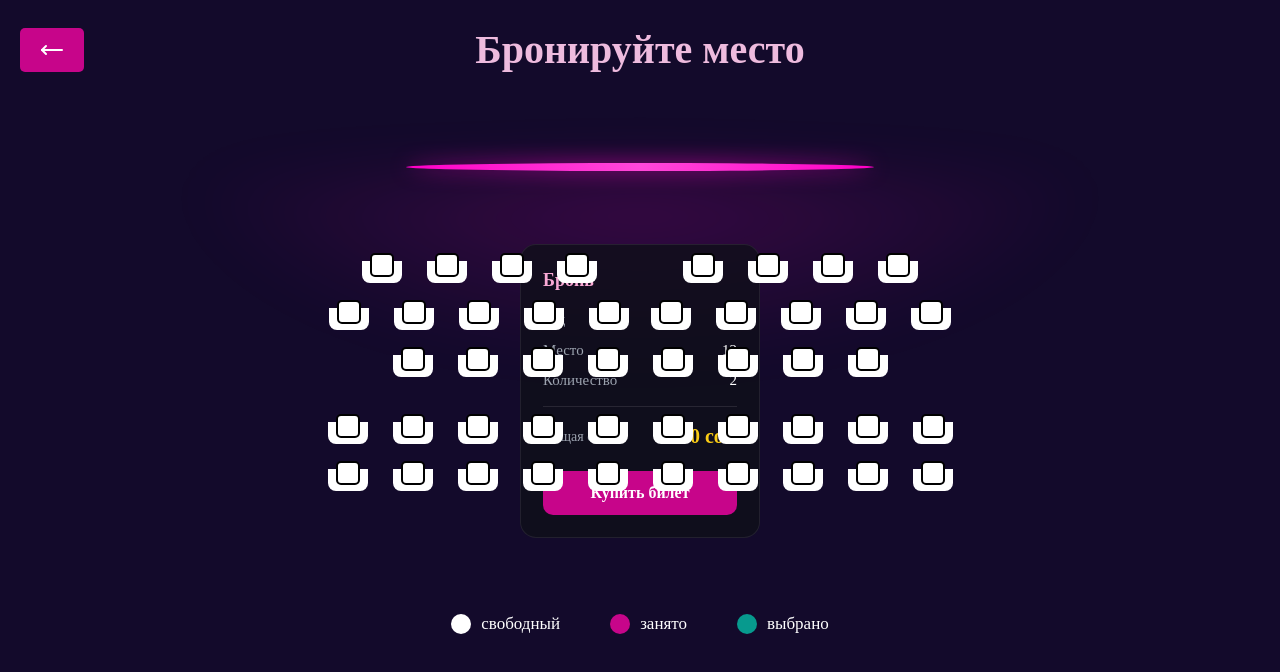
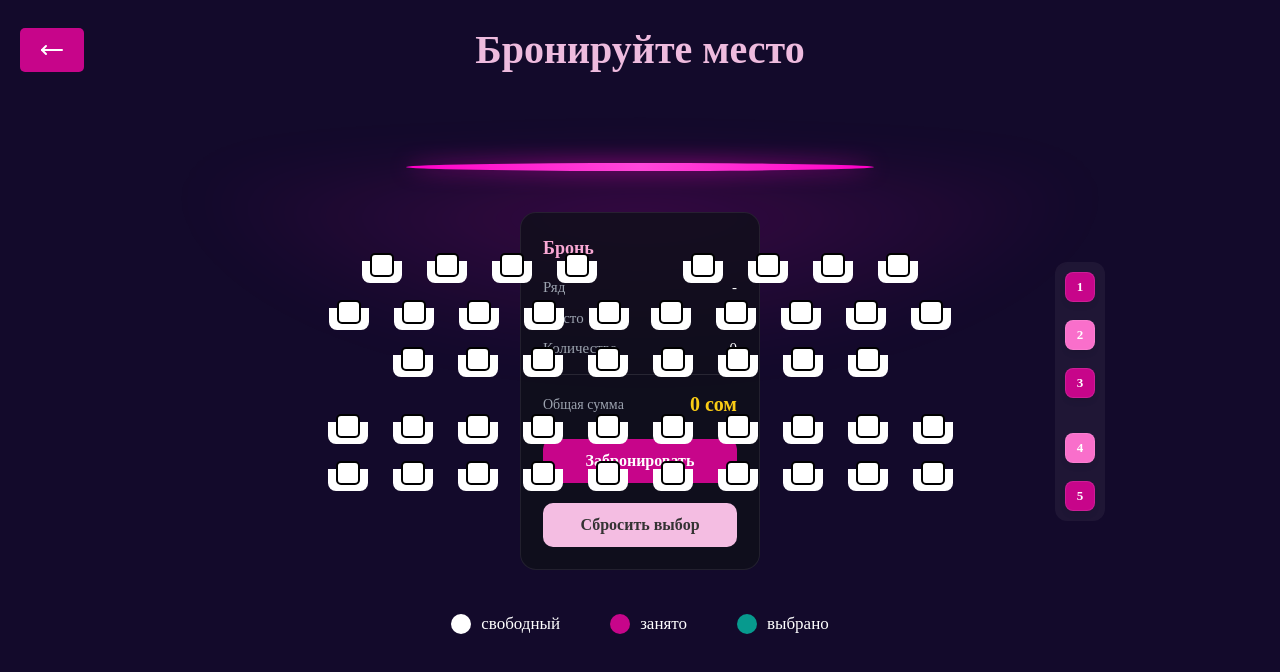
Before and after one commit to ArzubekDev/booking, a Next.js app: page / in a window 1280 px wide. Shown: the top 672 px of the page. Built offline with nearby package versions, Linux system fonts and the light colour scheme.

Commit message:
styles: Cinema

```diff
--- a/src/app/globals.css
+++ b/src/app/globals.css
@@ -3,6 +3,10 @@
 @import "shadcn/tailwind.css";
 
 @custom-variant dark (&:is(.dark *));
+
+ html, body {
+  -webkit-tap-highlight-color: transparent;
+}
 
 @theme inline {
   --color-background: var(--background);
--- a/src/components/pages/Cinema.tsx
+++ b/src/components/pages/Cinema.tsx
@@ -7,7 +7,7 @@ const Cinema = () => {
 
   return (
     <section className={scss.cinema}>
-      <div className={scss.header}>
+      <article className={scss.header}>
         <button className={scss.backButton}>
           <MoveLeft/>
         </button>
@@ -15,7 +15,7 @@ const Cinema = () => {
         <button className={scss.calendarButton}>
           <CalendarDays />
         </button>
-      </div>
+      </article>
 <div className={scss.container}>
 <div className={scss.main}>
     <div className={scss.screen}/>
--- a/src/components/styles/Seat.module.scss
+++ b/src/components/styles/Seat.module.scss
@@ -54,7 +54,7 @@ position: relative;
   }
 }
 
-.button {
+.book_button {
   margin-top: 6px;
   padding: 10px;
   border: none;
@@ -68,9 +68,21 @@ position: relative;
     background: #a0046e;
   }
 }
-
+.reset_button {
+  margin-top: 6px;
+  padding: 10px;
+  border: none;
+  border-radius: 10px;
+  background: #f4bde2;
+  color: rgb(52, 51, 51);
+  font-weight: 600;
+  cursor: pointer;
+  transition: 0.2s;
+  &:hover {
+    background: #adadad;
+  }
+ }
 }
-
   .seats {
   display: flex;
   flex-direction: column;
@@ -269,4 +281,60 @@ span {
 
 }
 
+.numbers {
+  position: absolute;
+  top: 5;
+  right: 120px;
+  display: flex;
+  flex-direction: column;
+  gap: 18px;
+  padding: 10px;
+  background: rgba(255, 255, 255, 0.05);
+  border-radius: 12px;
+
+  .numberItem {
+    position: relative;
+    display: flex;
+    justify-content: center;
+    align-items: center;
+    width: 30px;
+    height: 30px;
+    font-size: 13px;
+    font-weight: 600;
+    color: #ffffff;
+    border-radius: 8px;
+    cursor: default;
+    border: 1px solid rgba(255, 255, 255, 0.1);
+    background-color: #c7058a;
+    box-shadow: 0 4px 6px -1px rgba(0, 0, 0, 0.1);
+span {
+  position: absolute;
+  left: -50%;
+      display: inline-block;
+      visibility: hidden;
+      opacity: 0;
+      transition: all 0.2s ease;
+      transform: translateX(-5px);
+      width: 12px;
+      height: 12px;
+      background-color: #3b82f6;
+      clip-path: polygon(0% 0%, 100% 50%, 0% 100%);
+    }
+    &:nth-child(2n) {
+      background-color: #f96fcb;
+    }
+    &:nth-child(4) {
+      margin-top: 17px;
+    }
+    &.activeRow {
+      background-color: #facc15 !important; // Түсүн өзгөртүп койсоңуз болот
+      span {
+        visibility: visible;
+        opacity: 1;
+        transform: translateX(0);
+      }
+    }
+
+  }
 }
+}
--- a/src/components/ui/Seat.tsx
+++ b/src/components/ui/Seat.tsx
@@ -7,6 +7,19 @@ import SeatLogo from './SeatLogo';
 
 const Seat = () => {
   const { left, right, center, back, toggleSeat } = useSeats();
+
+  const [activeRow, setActiveRow] = useState<number | null>(null);
+  const allSeats = [...left, ...right, ...center, ...back];
+  const selectedSeats = allSeats.filter(seat => seat.status === 'выбрано');
+  const totalAmount = selectedSeats.reduce((sum, seat) => sum + seat.price, 0);
+  const totalCount = selectedSeats.length;
+  const rows = Array.from(new Set(selectedSeats.map(s => s.row))).join(', ');
+  const seatNumbers = selectedSeats.map(s => s.number).join(', ');
+
+  const handleReset = () => {
+    sessionStorage.clear();
+    window.location.reload();
+  };
 
   return (
     <div className={scss.container}>
@@ -18,34 +31,47 @@ const Seat = () => {
   <div className={scss.content}>
     <div className={scss.item}>
       <span className={scss.label}>Ряд</span>
-      <span className={scss.value}>5</span>
+      <span className={scss.value}>{rows || '-'}</span>
     </div>
 
     <div className={scss.item}>
       <span className={scss.label}>Место</span>
-      <span className={scss.value}>12</span>
+      <span className={scss.value}>{seatNumbers || '-'}</span>
     </div>
 
     <div className={scss.item}>
       <span className={scss.label}>Количество</span>
-      <span className={scss.value}>2</span>
+      <span className={scss.value}>{totalCount}</span>
     </div>
   </div>
+
   <div className={scss.line}></div>
+
   <div className={scss.total}>
     <span>Общая сумма</span>
-    <strong>600 сом</strong>
+    <strong>{totalAmount} сом</strong>
   </div>
 
-  <button className={scss.button}>
-    Купить билет
+  <button className={scss.book_button} disabled={totalCount === 0}>
+    Забронировать
+  </button>
+
+  <button className={scss.reset_button} onClick={handleReset}>
+    Сбросить выбор
   </button>
 </div>
      <div className={scss.seats}>
        <div className={scss.front}>
         <div className={scss.left}>
          {left.map((seat) => (
-          <button  disabled={seat.status === 'занято'} key={seat.id} className={scss.seatLeftItem} onClick={() => toggleSeat(seat.id)}>
+          <button
+          className={scss.seatLeftItem}
+          key={seat.id}
+    disabled={seat.status === 'занято'}
+    onClick={() => toggleSeat(seat.id)}
+    onMouseEnter={() => setActiveRow(seat.row)}
+    onMouseLeave={() => setActiveRow(null)}
+          >
             <SeatLogo status={seat.status} />
             <p className={scss.info}>ряд: <span>{seat.row}</span>; номер: <span>{seat.number}</span> цена: <span>{seat.price}</span></p>
           </button>
@@ -53,7 +79,13 @@ const Seat = () => {
         </div>
         <div className={scss.right}>
          {right.map((seat) => (
-          <button  disabled={seat.status === 'занято'} key={seat.id} className={scss.seatRightItem} onClick={() => toggleSeat(seat.id)}>
+          <button className={scss.seatRightItem}
+           key={seat.id}
+    disabled={seat.status === 'занято'}
+    onClick={() => toggleSeat(seat.id)}
+    onMouseEnter={() => setActiveRow(seat.row)}
+    onMouseLeave={() => setActiveRow(null)}
+          >
             <SeatLogo status={seat.status} />
             <p className={scss.info}>ряд: <span>{seat.row}</span>; номер: <span>{seat.number}</span> цена: <span>{seat.price}</span></p>
           </button>
@@ -62,7 +94,13 @@ const Seat = () => {
       </div>
       <div className={scss.center}>
         {center.map((seat) => (
-          <button  disabled={seat.status === 'занято'} key={seat.id} className={scss.seatCenterItem} onClick={() => toggleSeat(seat.id)}>
+          <button   className={scss.seatCenterItem}
+           key={seat.id}
+    disabled={seat.status === 'занято'}
+    onClick={() => toggleSeat(seat.id)}
+    onMouseEnter={() => setActiveRow(seat.row)}
+    onMouseLeave={() => setActiveRow(null)}
+          >
             <SeatLogo status={seat.status} />
             <p className={scss.info}>ряд: <span>{seat.row}</span>; номер: <span>{seat.number}</span> цена: <span>{seat.price}</span></p>
           </button>
@@ -70,13 +108,29 @@ const Seat = () => {
       </div>
       <div className={scss.back}>
         {back.map((seat) => (
-          <button key={seat.id} className={scss.seatBackItem} onClick={() => toggleSeat(seat.id)}>
+          <button  className={scss.seatBackItem}
+           key={seat.id}
+    disabled={seat.status === 'занято'}
+    onClick={() => toggleSeat(seat.id)}
+    onMouseEnter={() => setActiveRow(seat.row)}
+    onMouseLeave={() => setActiveRow(null)}
+          >
             <SeatLogo status={seat.status} />
             <p className={scss.info}>ряд: <span>{seat.row}</span>; номер: <span>{seat.number}</span> цена: <span>{seat.price}</span></p>
           </button>
         ))}
       </div>
      </div>
+    <div className={scss.numbers}>
+  {[1, 2, 3, 4, 5].map((num) => (
+    <div
+      key={num}
+      className={`${scss.numberItem} ${activeRow === num ? scss.activeRow : ''}`}
+    >
+      <span></span>{num}
+    </div>
+  ))}
+</div>
     </div>
   )
 }
--- a/src/components/useContext.tsx
+++ b/src/components/useContext.tsx
@@ -1,5 +1,5 @@
 "use client";
-import React, { createContext, useContext, useState, ReactNode } from 'react';
+import React, { createContext, useContext, useState, ReactNode, useEffect } from 'react';
 import initialLeftSeats from "../seatfrontleft.json";
 import initialRightSeats from "../seatfrontright.json";
 import initialCenterSeats from "../seatscenter.json"
@@ -29,6 +29,25 @@ export const SeatProvider = ({ children }: { children: ReactNode }) => {
   const [right, setRight] = useState<SeatType[]>(initialRightSeats);
   const [center, setCenter] = useState<SeatType[]>(initialCenterSeats);
   const [back, setBack] = useState<SeatType[]>(initialBackSeats);
+
+  useEffect(() => {
+    const savedLeft = sessionStorage.getItem('selectedLeft');
+    const savedRight = sessionStorage.getItem('selectedRight');
+    const savedCenter = sessionStorage.getItem('selectedCenter');
+    const savedBack = sessionStorage.getItem('selectedBack');
+
+    if (savedLeft) setLeft(JSON.parse(savedLeft));
+    if (savedRight) setRight(JSON.parse(savedRight));
+    if (savedCenter) setCenter(JSON.parse(savedCenter));
+    if (savedBack) setBack(JSON.parse(savedBack));
+  }, []);
+
+  useEffect(() => {
+    sessionStorage.setItem('selectedLeft', JSON.stringify(left));
+    sessionStorage.setItem('selectedRight', JSON.stringify(right));
+    sessionStorage.setItem('selectedCenter', JSON.stringify(center));
+    sessionStorage.setItem('selectedBack', JSON.stringify(back));
+  }, [left, right, center, back]);
 
   const toggleSeat = (id: number) => {
     setLeft((prev) =>
```
